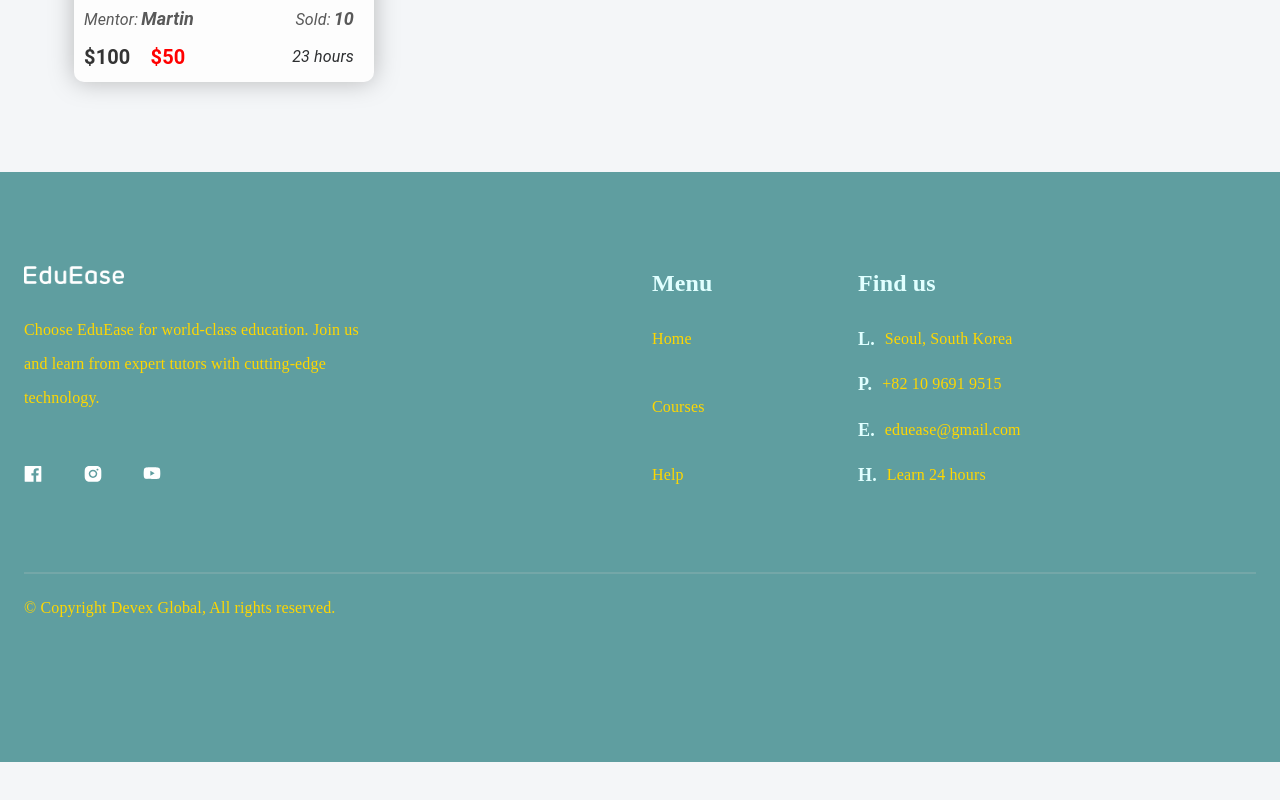
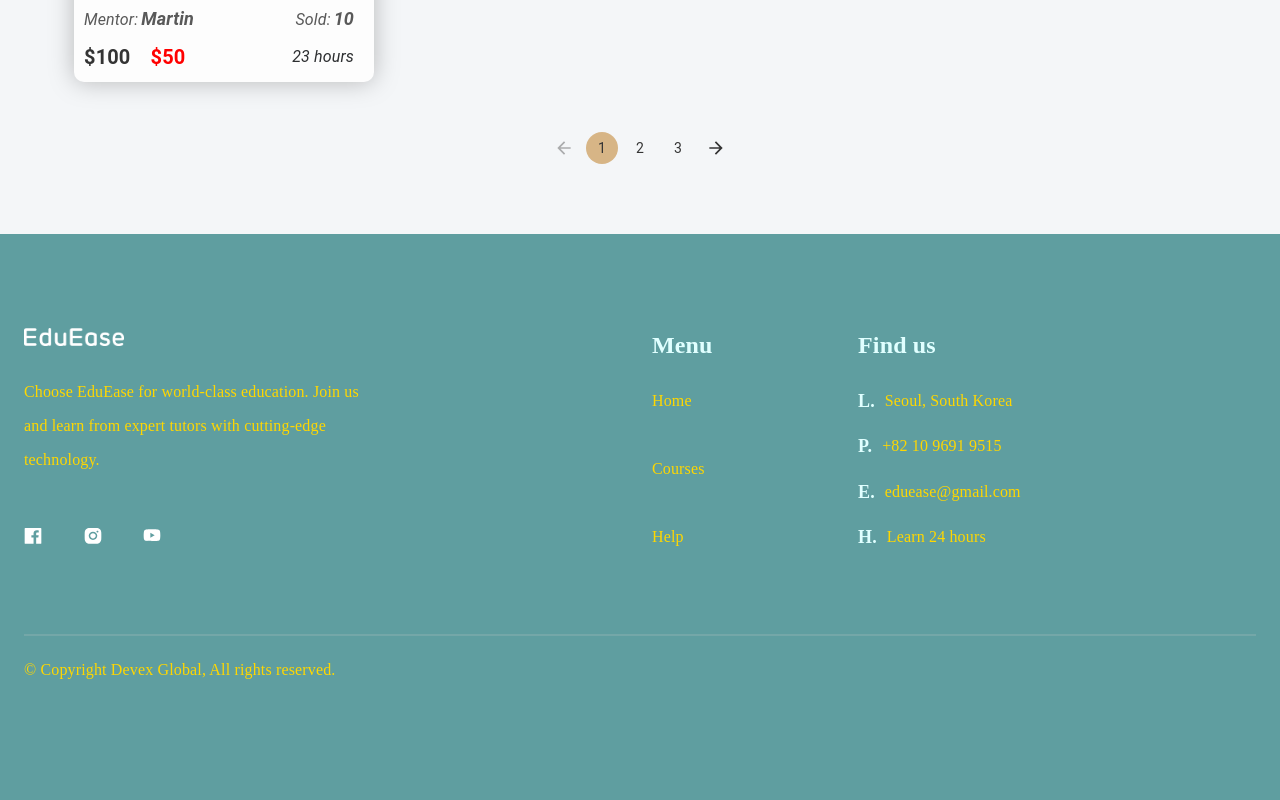
Before and after one commit to jurabek10/eduease-burak, a React (Create React App) app: page /courses in a window 1280 px wide. Shown: the part 1680-2480 px from the top of the page. Before the commit the page ends 2442 px from the top, so only its background shows below. Built offline with nearby package versions, Linux system fonts and the light colour scheme.

Commit message:
feat: publish pagination

```diff
--- a/src/css/course.css
+++ b/src/css/course.css
@@ -342,3 +342,10 @@
   /* font-size: 16px; */
   font-weight: 600;
 }
+
+.courses-page .courses-list-frame .courses-list-wrapper .pagination-wrapper {
+  display: flex;
+  justify-content: center;
+  align-items: center;
+  margin-top: 30px;
+}
--- a/src/screens/coursesPage/CourseList.tsx
+++ b/src/screens/coursesPage/CourseList.tsx
@@ -1,5 +1,9 @@
 import { Box, Button, Container, CssVarsProvider, Stack } from "@mui/material";
 import SearchIcon from "@mui/icons-material/Search";
+import Pagination from "@mui/material/Pagination";
+import PaginationItem from "@mui/material/PaginationItem";
+import ArrowBackIcon from "@mui/icons-material/ArrowBack";
+import ArrowForwardIcon from "@mui/icons-material/ArrowForward";
 
 const list = [
   {
@@ -267,6 +271,22 @@ export default function CourseList() {
               })}
             </Stack>
           </Stack>
+          <Stack className={"pagination-wrapper"}>
+            <Pagination
+              count={3}
+              page={1}
+              renderItem={(item) => (
+                <PaginationItem
+                  components={{
+                    previous: ArrowBackIcon,
+                    next: ArrowForwardIcon,
+                  }}
+                  {...item}
+                  color={"secondary"}
+                />
+              )}
+            />
+          </Stack>
         </Stack>
       </Container>
     </div>
```
